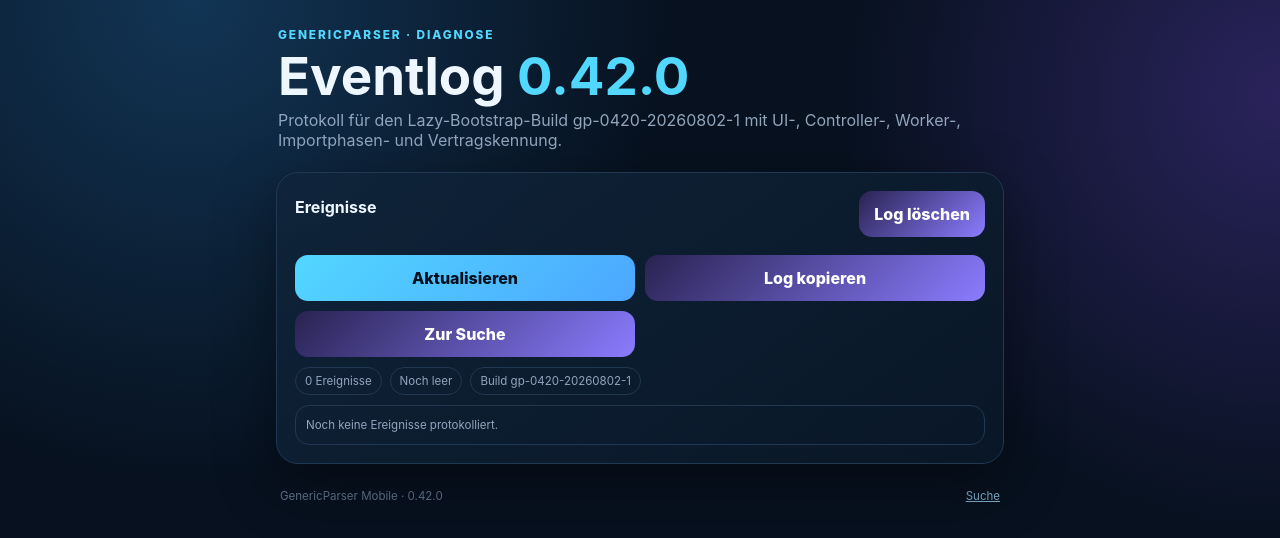
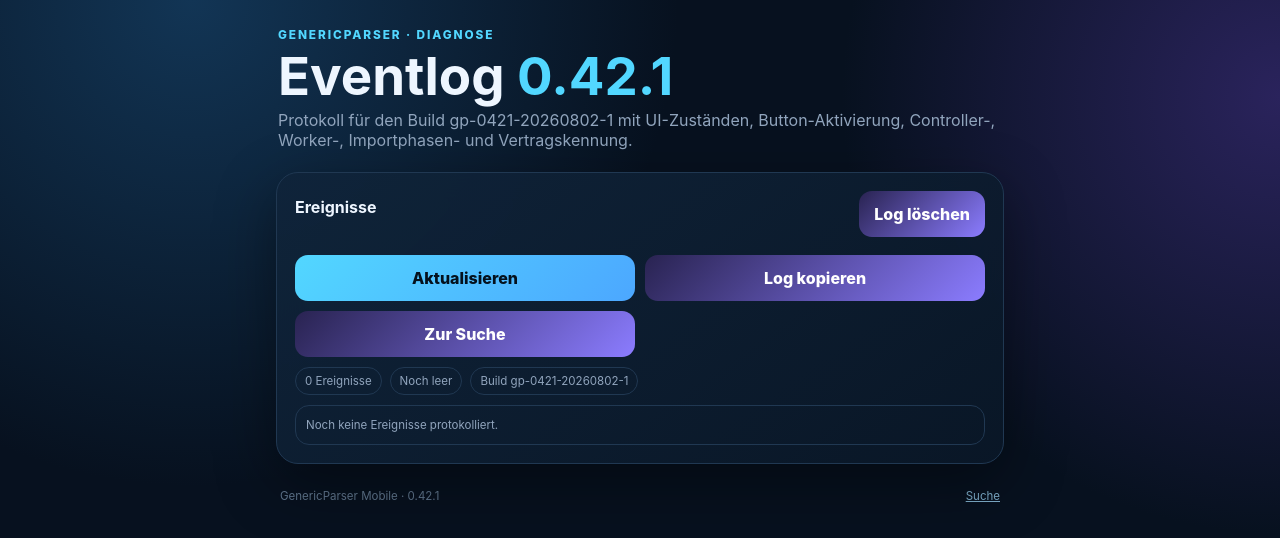
Before and after one commit to f6yv7sgtgw-wq/GenericParser, a plain HTML site: page cloudflare/public/eventlog.html in a window 1280 px wide. Drawn offline with Linux system fonts and the light colour scheme.

Commit message:
Update eventlog page to GenericParser 0.42.1

```diff
--- a/cloudflare/public/eventlog.html
+++ b/cloudflare/public/eventlog.html
@@ -1 +1 @@
-<!doctype html><html lang="de"><head><meta charset="utf-8"><meta name="viewport" content="width=device-width,initial-scale=1"><meta name="theme-color" content="#07111f"><title>GenericParser Eventlog 0.42.0</title><link rel="stylesheet" href="./app.css?v=0.420"><link rel="stylesheet" href="./layout-0409.css?v=0.420"></head><body><main class="app-shell"><header class="hero"><div><p class="eyebrow">GenericParser · Diagnose</p><h1>Eventlog <span>0.42.0</span></h1><p class="subtitle">Protokoll für den Lazy-Bootstrap-Build gp-0420-20260802-1 mit UI-, Controller-, Worker-, Importphasen- und Vertragskennung.</p></div></header><section class="card"><div class="row between"><h2>Ereignisse</h2><button id="clear-log" class="secondary">Log löschen</button></div><div class="actions"><button id="refresh-log" class="primary">Aktualisieren</button><button id="copy-log" class="secondary">Log kopieren</button><a class="secondary" href="./">Zur Suche</a></div><div id="log-summary" class="diagnostic"></div><div id="event-log"></div></section><footer><span>GenericParser Mobile · 0.42.0</span><a href="./">Suche</a></footer></main><script src="./eventlog-0420.js?v=0.420" defer></script></body></html>
+<!doctype html><html lang="de"><head><meta charset="utf-8"><meta name="viewport" content="width=device-width,initial-scale=1"><meta name="theme-color" content="#07111f"><title>GenericParser Eventlog 0.42.1</title><link rel="stylesheet" href="./app.css?v=0.421"><link rel="stylesheet" href="./layout-0409.css?v=0.421"></head><body><main class="app-shell"><header class="hero"><div><p class="eyebrow">GenericParser · Diagnose</p><h1>Eventlog <span>0.42.1</span></h1><p class="subtitle">Protokoll für den Build gp-0421-20260802-1 mit UI-Zuständen, Button-Aktivierung, Controller-, Worker-, Importphasen- und Vertragskennung.</p></div></header><section class="card"><div class="row between"><h2>Ereignisse</h2><button id="clear-log" class="secondary">Log löschen</button></div><div class="actions"><button id="refresh-log" class="primary">Aktualisieren</button><button id="copy-log" class="secondary">Log kopieren</button><a class="secondary" href="./">Zur Suche</a></div><div id="log-summary" class="diagnostic"></div><div id="event-log"></div></section><footer><span>GenericParser Mobile · 0.42.1</span><a href="./">Suche</a></footer></main><script src="./eventlog-0421.js?v=0.421" defer></script></body></html>
```
